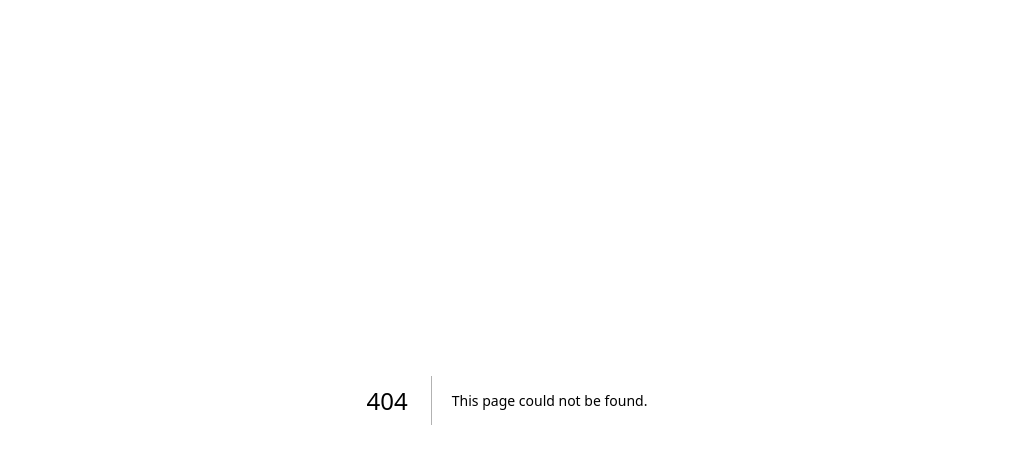
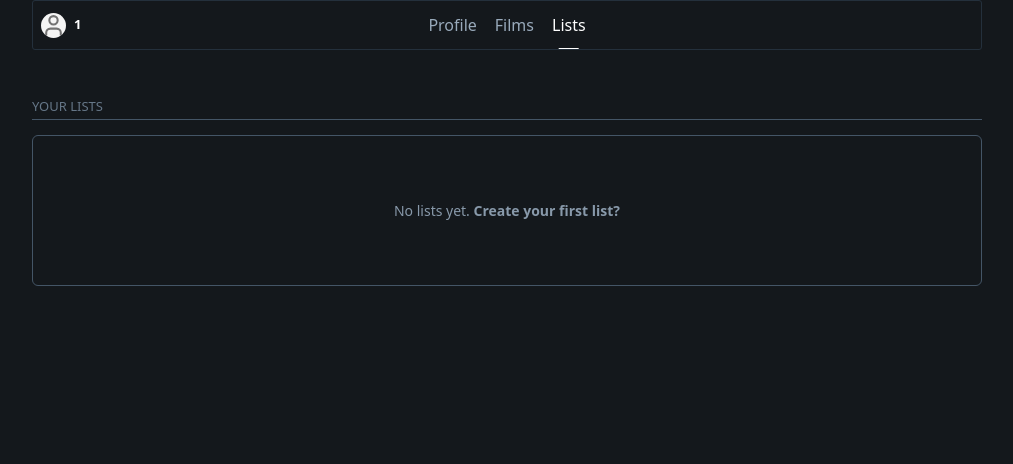
Before and after one commit to tanviii6/fp-cs391, a Next.js app: page /1/lists in a window 1280 px wide. Before the commit this address had no page. Shown: the top 464 px of the page, without its empty margins (133-1146 px from the left). Built offline with nearby package versions, Linux system fonts and the light colour scheme.

Commit message:
empty /[username]/lists route + search params for filter on films route

```diff
--- /dev/null
+++ b/app/[username]/lists/page.tsx
@@ -0,0 +1,29 @@
+import { User } from "@/types/schemas";
+import ProfileNav from "@/components/profile/ProfileNav";
+import ProfileListsSection from "@/components/profile/ProfileListsSection";
+
+export default async function ListsPage({
+  params,
+}: {
+  params: Promise<{ username: string }>;
+}) {
+  const { username } = await params;
+
+  const TestUser: User = {
+    name: "Christian Gonzalez",
+    username: username,
+    email: "christian.gonzalez6137@gmail.com",
+    createdAt: new Date(),
+  };
+
+  return (
+    <div className="w-full">
+      <div className="mb-10">
+        <ProfileNav user={TestUser} isProfileRoot={false} />
+      </div>
+      <div>
+        <ProfileListsSection />
+      </div>
+    </div>
+  );
+}
--- a/components/profile/LikedFilmsSwitch.tsx
+++ b/components/profile/LikedFilmsSwitch.tsx
@@ -1,19 +1,20 @@
 "use client";
 
-import { useState } from "react";
 import { Switch } from "@/components/ui/switch";
 
 interface LikedOnlySwitchProps {
   onToggle?: (checked: boolean) => void;
   className?: string;
+  checked?: boolean;
 }
 
-export function LikedOnlySwitch({ onToggle, className }: LikedOnlySwitchProps) {
-  const [showLikedOnly, setShowLikedOnly] = useState(false);
-
-  const handleChange = (checked: boolean) => {
-    setShowLikedOnly(checked);
-    onToggle?.(checked);
+export function LikedOnlySwitch({
+  onToggle,
+  className,
+  checked,
+}: LikedOnlySwitchProps) {
+  const handleChange = (newChecked: boolean) => {
+    onToggle?.(newChecked);
   };
 
   return (
@@ -21,7 +22,7 @@ export function LikedOnlySwitch({ onToggle, className }: LikedOnlySwitchProps) {
       Show Liked Only
       <Switch
         className={className}
-        checked={showLikedOnly}
+        checked={checked ?? false}
         onCheckedChange={handleChange}
       />
     </div>
--- a/components/profile/ProfileFilmsSection.tsx
+++ b/components/profile/ProfileFilmsSection.tsx
@@ -1,19 +1,33 @@
 "use client";
 
-import { useState } from "react";
 import { LikedOnlySwitch } from "./LikedFilmsSwitch";
 import { Film } from "@/types/schemas";
+import { useSearchParams, useRouter, usePathname } from "next/navigation";
 
 interface FilmsSectionProps {
   films?: Film[]; // nullable until we are actually using real data
 }
 
 export default function ProfileFilmsSection({ films }: FilmsSectionProps) {
-  const [showLikedOnly, setShowLikedOnly] = useState(false);
+  const pathname = usePathname();
+  const router = useRouter();
+  const searchParams = useSearchParams();
+
+  // derive directly from URL instead of syncing via state
+  const filterParam = searchParams.get("filter");
+  const showLikedOnly = filterParam === "likes";
 
   const handleToggle = (checked: boolean) => {
-    console.log("Switch toggled:", checked);
-    setShowLikedOnly(checked);
+    const params = new URLSearchParams(searchParams.toString());
+    if (checked) {
+      params.set("filter", "likes");
+    } else {
+      params.delete("filter");
+    }
+
+    router.replace(
+      `${pathname}${params.toString() ? `?${params.toString()}` : ""}`,
+    );
   };
 
   if (showLikedOnly) {
@@ -32,13 +46,17 @@ export default function ProfileFilmsSection({ films }: FilmsSectionProps) {
           <span>WATCHED</span>
         </h1>
         <div className="right-0 absolute top-0 z-0">
-          <LikedOnlySwitch className="scale-75" onToggle={handleToggle} />
+          <LikedOnlySwitch
+            className="scale-75"
+            checked={showLikedOnly}
+            onToggle={handleToggle}
+          />
         </div>
       </div>
       {/*
         Movies will be rendered here
 
-        By default, will render all movies by recent activity
+        By default, will render all movies by recent activity (loggedAt)
         if showLikedOnly is true, then we filter the films and
         only show the liked the films
       */}
--- /dev/null
+++ b/components/profile/ProfileListsSection.tsx
@@ -0,0 +1,46 @@
+import { List } from "@/types/schemas";
+import Link from "next/link";
+
+interface ProfileListsSectionProps {
+  lists?: List[]; // nullable until we are using real data
+}
+
+// TODO: update link, pass user from parent
+
+export default function ProfileListsSection({
+  lists,
+}: ProfileListsSectionProps) {
+  return (
+    <section>
+      <div
+        id="content-nav"
+        className="mb-[15px] border-b border-[#456] text-[13px] leading-none text-[#678] min-h-[30px] relative"
+      >
+        <h1 className="border-none m-0 pt-2.5">
+          <span>YOUR LISTS</span>
+        </h1>
+      </div>
+      {!lists ? (
+        <section className="border border-[#456] bg-transparent py-16 px-8 rounded-sm leading-normal text-sm">
+          <h2 className="text-center text-[#89a] m-0 font-normal">
+            <span>
+              No lists yet.{" "}
+              <Link
+                className="font-bold hover:text-[#DEF] hover:underline"
+                href={`/christian/lists/new`}
+              >
+                Create your first list?
+              </Link>
+            </span>
+          </h2>
+        </section>
+      ) : (
+        <section className="border border-[#456] bg-transparent py-16 px-8 rounded-sm leading-normal text-sm">
+          <h2 className="text-center text-[#89a] m-0 font-normal">
+            <span>IMPLEMENT LISTS</span>
+          </h2>
+        </section>
+      )}
+    </section>
+  );
+}
--- a/components/profile/ProfileNav.tsx
+++ b/components/profile/ProfileNav.tsx
@@ -5,8 +5,6 @@ import { User as DefaultUser } from "lucide-react";
 import Image from "next/image";
 import Link from "next/link";
 import { usePathname } from "next/navigation";
-
-// TODO: remove anys from hrefs
 
 interface ProfileNavProps {
   user: User;
@@ -91,19 +89,9 @@ export default function ProfileNav({ user, isProfileRoot }: ProfileNavProps) {
               className={`${baseLinkClasses} ${
                 isActive("/lists") ? activeLinkAdditions : ""
               }`}
-              href={`/${user.username}/lists` as any}
+              href={`/${user.username}/lists`}
             >
               Lists
-            </Link>
-          </li>
-          <li>
-            <Link
-              className={`${baseLinkClasses} ${
-                isActive("/likes") ? activeLinkAdditions : ""
-              }`}
-              href={`/${user.username}/likes` as any}
-            >
-              Likes
             </Link>
           </li>
         </ul>
@@ -135,24 +123,14 @@ export default function ProfileNav({ user, isProfileRoot }: ProfileNavProps) {
             Films
           </Link>
         </li>
-        <li>
+        <li className="mr-auto">
           <Link
             className={`${baseLinkClasses} ${
               isActive("/lists") ? activeLinkAdditions : ""
             }`}
-            href={`/${user.username}/lists` as any}
+            href={`/${user.username}/lists`}
           >
             Lists
-          </Link>
-        </li>
-        <li className="mr-auto">
-          <Link
-            className={`${baseLinkClasses} ${
-              isActive("/likes") ? activeLinkAdditions : ""
-            }`}
-            href={`/${user.username}/likes` as any}
-          >
-            Likes
           </Link>
         </li>
       </ul>
--- a/next.config.ts
+++ b/next.config.ts
@@ -11,7 +11,6 @@ const nextConfig: NextConfig = {
       },
     ],
   },
-  typedRoutes: true,
 };
 
 export default nextConfig;
```
